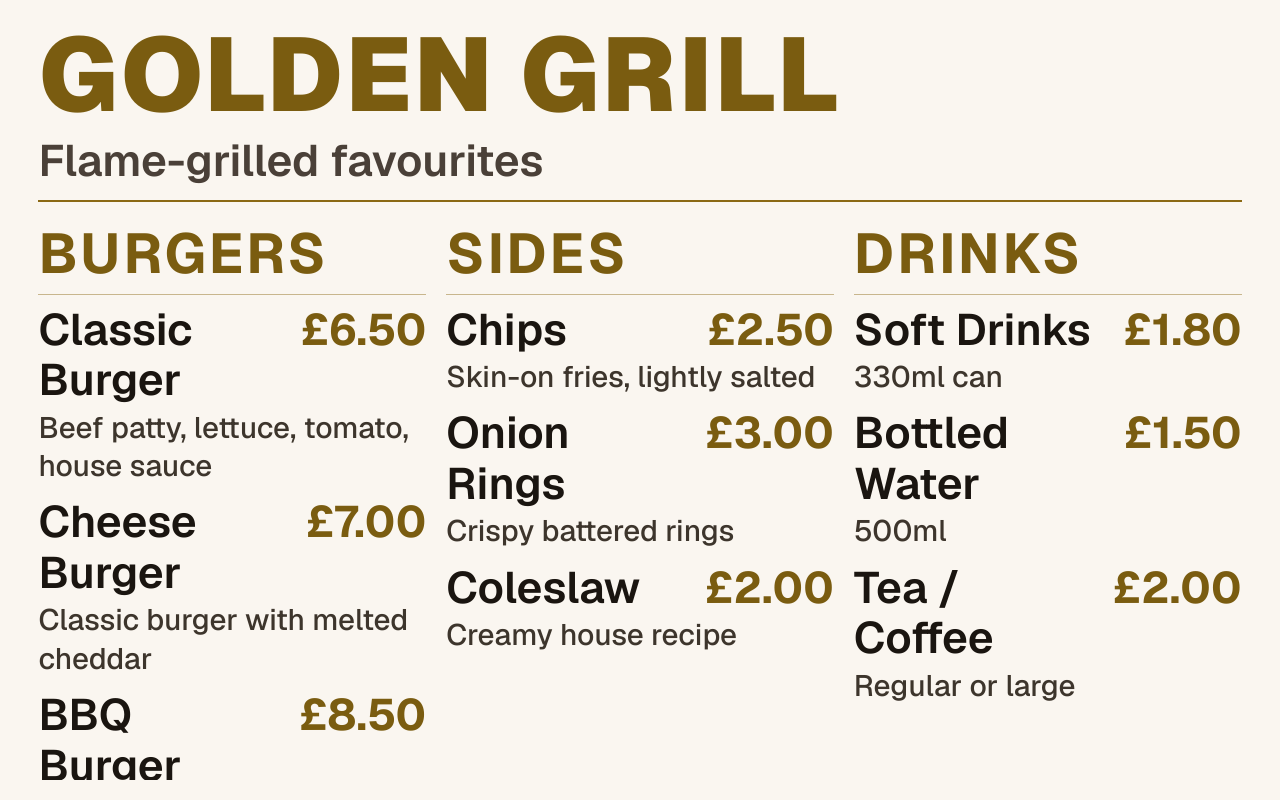
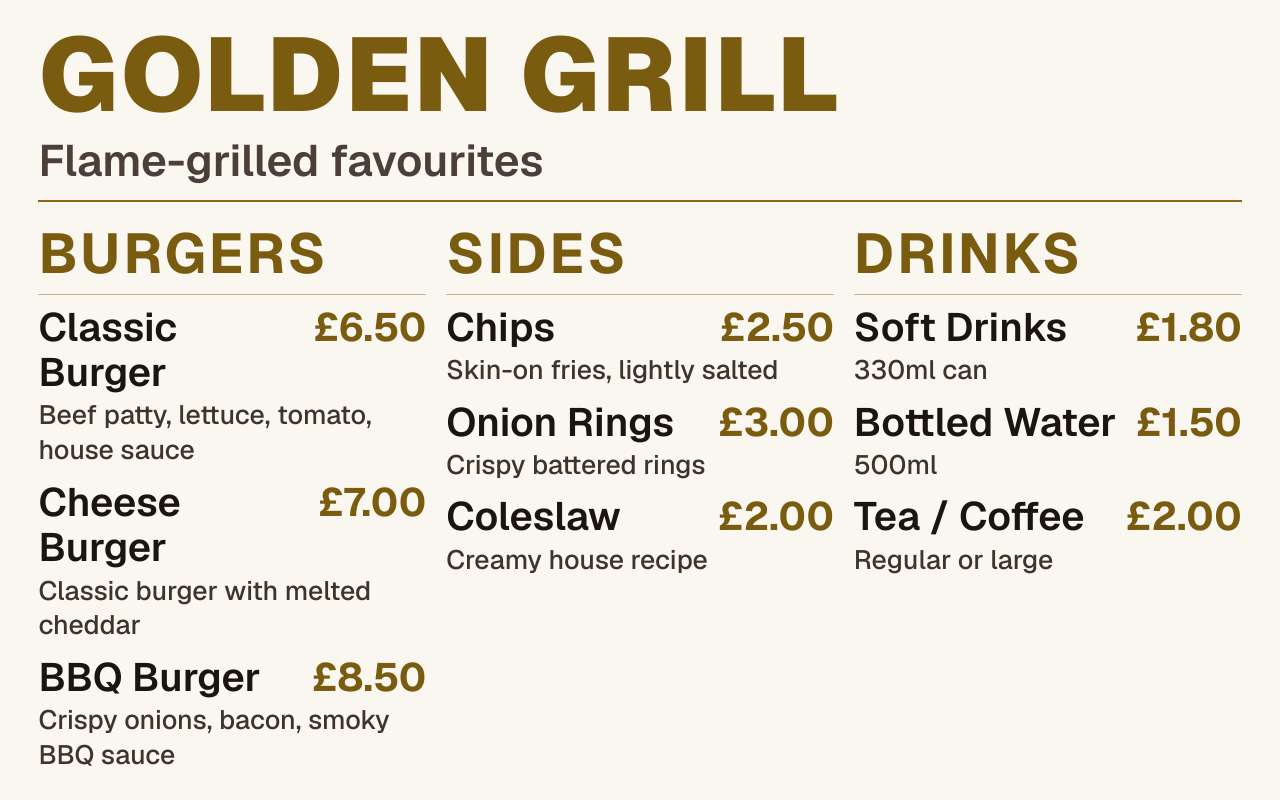
Before and after one commit to BSasfy/GoldenGrill, a Next.js app: page /menu in a window 1280 px wide. Built offline with nearby package versions, Linux system fonts and the light colour scheme.

Commit message:
lower font size

```diff
--- a/src/app/globals.css
+++ b/src/app/globals.css
@@ -93,7 +93,7 @@ body {
 
 .tv-screen .tv-item-name {
   color: var(--tv-fg);
-  font-size: clamp(1.75rem, 5.5vh, 3.75rem);
+  font-size: clamp(1.575rem, 4.95vh, 3.375rem);
   font-weight: 600;
   line-height: 1.15;
 }
@@ -129,14 +129,14 @@ body {
 .tv-screen .tv-item-price,
 .tv-screen .tv-price {
   color: var(--tv-gold);
-  font-size: clamp(1.75rem, 5.5vh, 3.75rem);
+  font-size: clamp(1.575rem, 4.95vh, 3.375rem);
   font-weight: 700;
   line-height: 1.15;
 }
 
 .tv-screen .tv-description {
   color: var(--tv-muted);
-  font-size: clamp(1.5rem, 3.7vh, 2.5rem);
+  font-size: clamp(1.35rem, 3.33vh, 2.25rem);
   line-height: 1.3;
   margin-top: clamp(0.125rem, 0.35vh, 0.25rem);
 }
```
